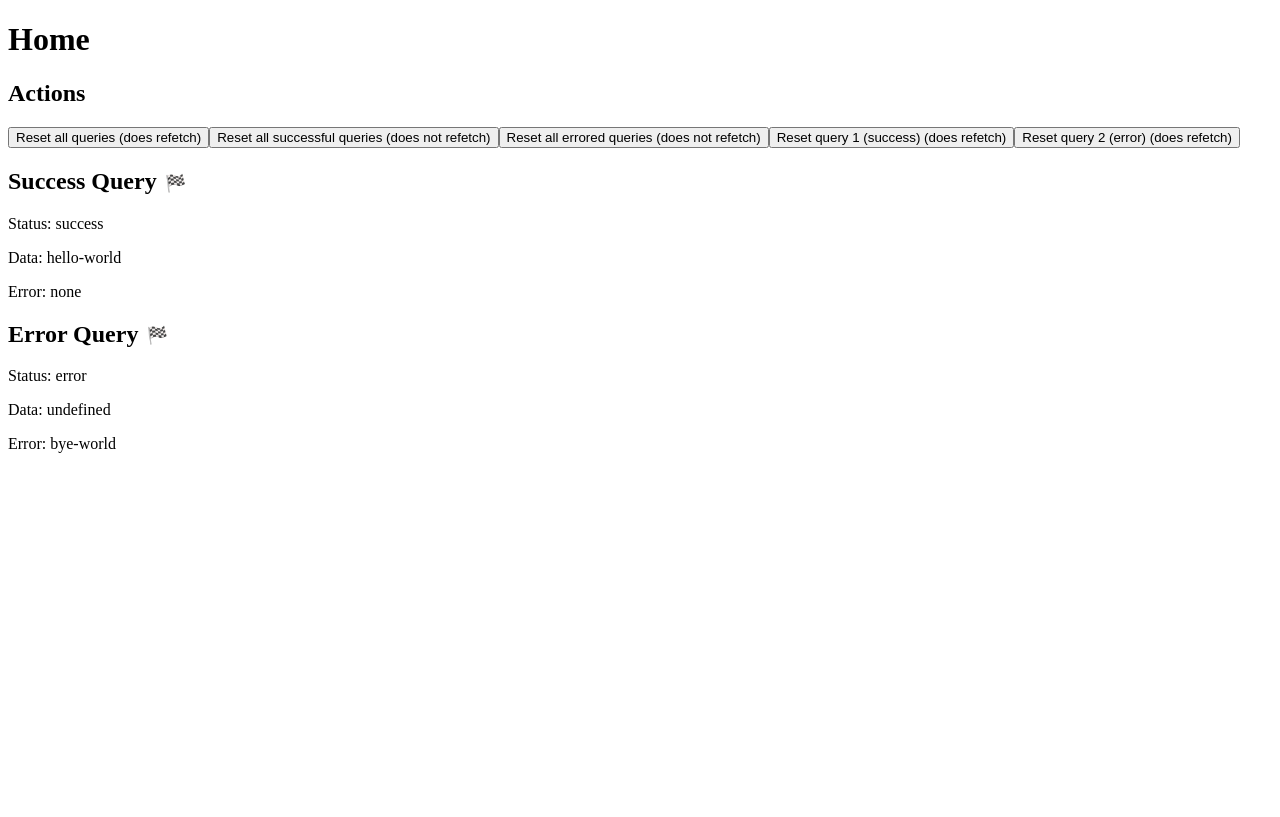
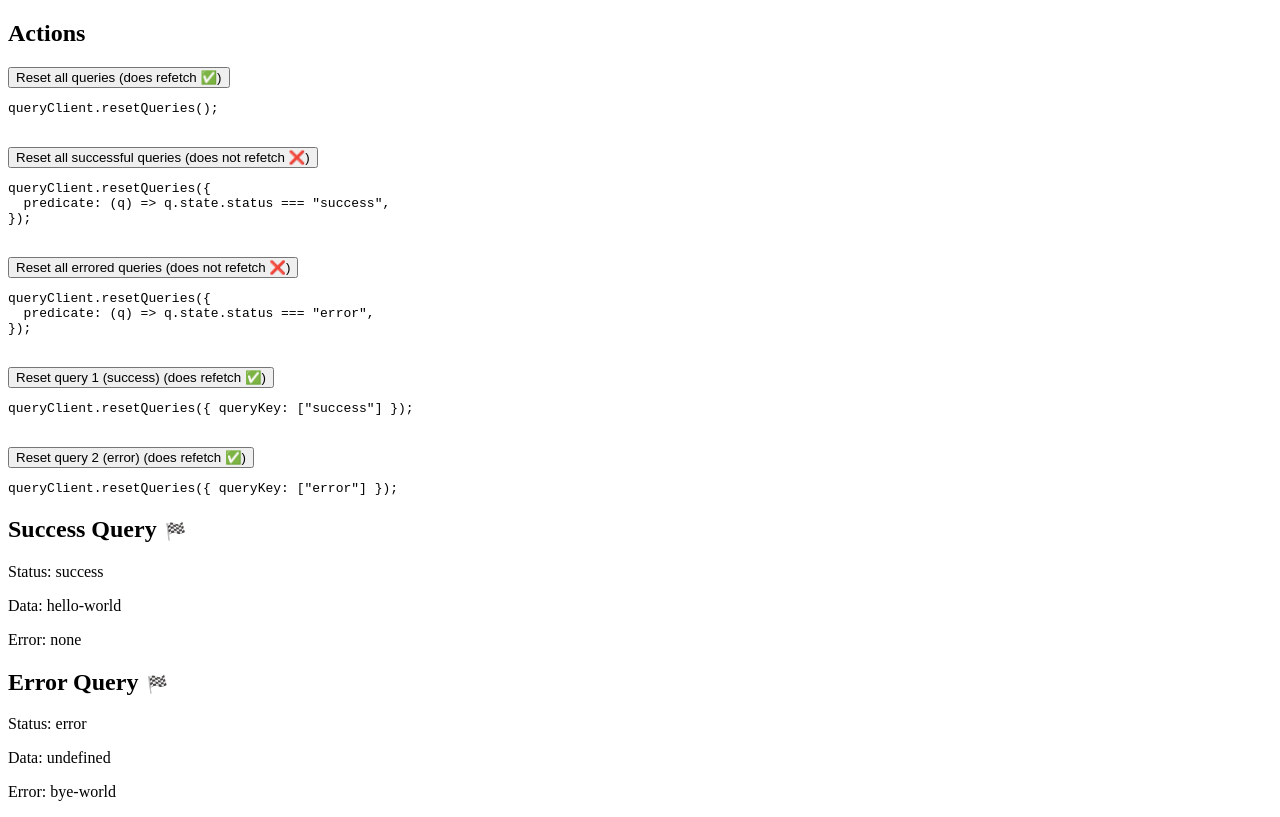
Before and after one commit to alZyad/reset-errored-queries-no-refetch, a React (Vite) app: page / in a window 1280 px wide. Built offline with nearby package versions, Linux system fonts and the light colour scheme.

Commit message:
improve reproduction

```diff
--- a/src/App.jsx
+++ /dev/null
@@ -1,7 +0,0 @@
-import Home from './Home.jsx'
-
-function App() {
-  return <Home />
-}
-
-export default App
--- a/src/Home.jsx
+++ b/src/Home.jsx
@@ -2,30 +2,6 @@ import { useEffect, useState } from "react";
 import { useQuery, useQueryClient } from "@tanstack/react-query";
 import { fetchHelloWorld, fetchError } from "./api";
 import "./Home.css";
-
-function PendingIndicator({ isPending, resetKey }) {
-  const [secondsLeft, setSecondsLeft] = useState(3);
-
-  useEffect(() => {
-    if (!isPending) return;
-    setSecondsLeft(3);
-    const start = Date.now();
-    const id = setInterval(() => {
-      const elapsed = Math.floor((Date.now() - start) / 1000);
-      setSecondsLeft(Math.max(0, 3 - elapsed));
-    }, 200);
-    return () => clearInterval(id);
-  }, [isPending, resetKey]);
-
-  if (!isPending) return <span className="pending-indicator">🏁</span>;
-
-  return (
-    <span className="pending-indicator">
-      <span className="spinner" aria-label="loading" />
-      {secondsLeft > 0 ? <span className="countdown">{secondsLeft}s</span> : <span className="stuck">♾️ stuck</span>}
-    </span>
-  );
-}
 
 function Home() {
   const queryClient = useQueryClient();
@@ -51,43 +27,60 @@ function Home() {
     queryClient.resetQueries();
   };
 
-  const resetSuccessful = () => {
-    if (successQuery.status === "success") bumpSuccess();
-    if (errorQuery.status === "success") bumpError();
+  const resetSuccessByStatus = () => {
+    bumpSuccess();
     queryClient.resetQueries({
       predicate: (q) => q.state.status === "success",
     });
   };
 
-  const resetErrored = () => {
-    if (successQuery.status === "error") bumpSuccess();
-    if (errorQuery.status === "error") bumpError();
+  const resetErrorByStatus = () => {
+    bumpError();
     queryClient.resetQueries({
       predicate: (q) => q.state.status === "error",
     });
   };
 
-  const resetSuccess = () => {
+  const resetSuccessByQueryKey = () => {
     bumpSuccess();
     queryClient.resetQueries({ queryKey: ["success"] });
   };
 
-  const resetError = () => {
+  const resetErrorByQueryKey = () => {
     bumpError();
     queryClient.resetQueries({ queryKey: ["error"] });
   };
 
   return (
     <div>
-      <h1>Home</h1>
-
       <section>
         <h2>Actions</h2>
-        <button onClick={resetAll}>Reset all queries (does refetch)</button>
-        <button onClick={resetSuccessful}>Reset all successful queries (does not refetch)</button>
-        <button onClick={resetErrored}>Reset all errored queries (does not refetch)</button>
-        <button onClick={resetSuccess}>Reset query 1 (success) (does refetch)</button>
-        <button onClick={resetError}>Reset query 2 (error) (does refetch)</button>
+        <button onClick={resetAll}>Reset all queries (does refetch ✅)</button>
+        <br />
+        <pre>{`queryClient.resetQueries();`}</pre>
+        <br />
+        <button onClick={resetSuccessByStatus}>Reset all successful queries (does not refetch ❌)</button>
+        <br />
+        <pre>
+          {`queryClient.resetQueries({
+  predicate: (q) => q.state.status === "success",
+});`}
+        </pre>
+        <br />
+        <button onClick={resetErrorByStatus}>Reset all errored queries (does not refetch ❌)</button>
+        <br />
+        <pre>
+          {`queryClient.resetQueries({
+  predicate: (q) => q.state.status === "error",
+});`}
+        </pre>
+        <br />
+        <button onClick={resetSuccessByQueryKey}>Reset query 1 (success) (does refetch ✅)</button>
+        <br />
+        <pre>{`queryClient.resetQueries({ queryKey: ["success"] });`}</pre>
+        <br />
+        <button onClick={resetErrorByQueryKey}>Reset query 2 (error) (does refetch ✅)</button>
+        <pre>{`queryClient.resetQueries({ queryKey: ["error"] });`}</pre>
       </section>
 
       <section>
@@ -114,3 +107,27 @@ function Home() {
 }
 
 export default Home;
+
+function PendingIndicator({ isPending, resetKey }) {
+  const [secondsLeft, setSecondsLeft] = useState(3);
+
+  useEffect(() => {
+    if (!isPending) return;
+    setSecondsLeft(3);
+    const start = Date.now();
+    const id = setInterval(() => {
+      const elapsed = Math.floor((Date.now() - start) / 1000);
+      setSecondsLeft(Math.max(0, 3 - elapsed));
+    }, 200);
+    return () => clearInterval(id);
+  }, [isPending, resetKey]);
+
+  if (!isPending) return <span className="pending-indicator">🏁</span>;
+
+  return (
+    <span className="pending-indicator">
+      <span className="spinner" aria-label="loading" />
+      {secondsLeft > 0 ? <span className="countdown">{secondsLeft}s</span> : <span className="stuck">♾️ stuck</span>}
+    </span>
+  );
+}
--- a/src/main.jsx
+++ b/src/main.jsx
@@ -1,20 +1,21 @@
-import { StrictMode } from 'react'
-import { createRoot } from 'react-dom/client'
-import { QueryClient, QueryClientProvider } from '@tanstack/react-query'
-import App from './App.jsx'
+import { StrictMode } from "react";
+import { createRoot } from "react-dom/client";
+import { QueryClient, QueryClientProvider } from "@tanstack/react-query";
+import Home from "./Home.jsx";
 
 const queryClient = new QueryClient({
   defaultOptions: {
     queries: {
       retry: false,
+      refetchOnWindowFocus: false,
     },
   },
-})
+});
 
-createRoot(document.getElementById('root')).render(
+createRoot(document.getElementById("root")).render(
   <StrictMode>
     <QueryClientProvider client={queryClient}>
-      <App />
+      <Home />
     </QueryClientProvider>
   </StrictMode>,
-)
+);
```
